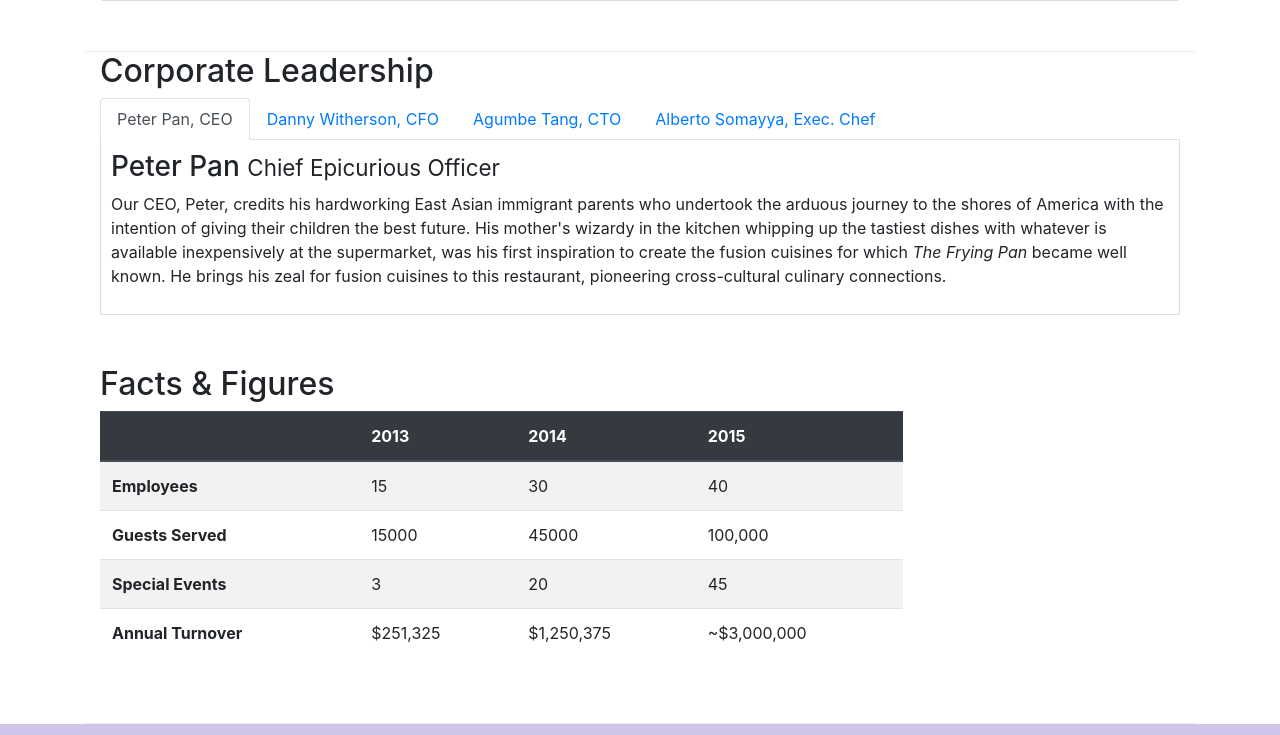
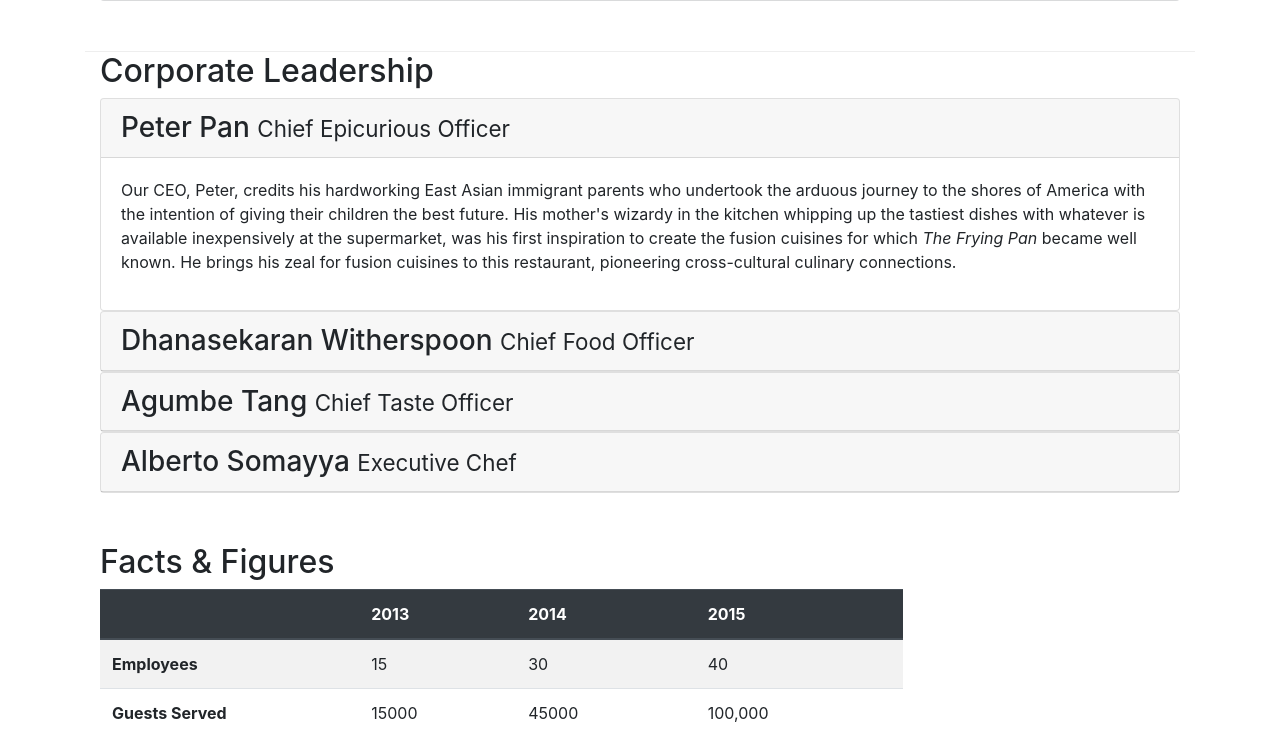
Before and after one commit to Karolislas/Bootstrap-4, a website: page aboutus.html in a window 1280 px wide. Shown: the part 920-1655 px from the top of the page. Drawn offline with nearby package versions, Linux system fonts and the light colour scheme.

```diff
--- a/aboutus.html
+++ b/aboutus.html
@@ -99,7 +99,69 @@
             <div class="col-12 col-sm">
                 <h2>Corporate Leadership</h2>
 
-                <ul class="nav nav-tabs">
+                <div id="accordion">
+                    <div class="card">
+                        <div class="card-header" role="tab" id="peterhead">
+                            <h3 class="mb-0">
+                                <a data-toggle="collapse" data-target="#peter">
+                                    Peter Pan <small>Chief Epicurious Officer</small>
+                                </a>
+                            </h3>
+                        </div>
+                        <div class="collapse show" id="peter" data-parent="#accordion">
+                            <div class="card-body">
+                                <p class="d-none d-sm-block">Our CEO, Peter, credits his hardworking East Asian immigrant parents who undertook the arduous journey to the shores of America with the intention of giving their children the best future. His mother's wizardy in the kitchen whipping up the tastiest dishes with whatever is available inexpensively at the supermarket, was his first inspiration to create the fusion cuisines for which <em>The Frying Pan</em> became well known. He brings his zeal for fusion cuisines to this restaurant, pioneering cross-cultural culinary connections.</p>
+                            </div>
+                        </div>
+                    </div>
+
+                    <div class="card">
+                        <div class="card-header" role="tab" id="dannyhead">
+                            <h3 class="mb-0">
+                                <a class="collapsed" data-toggle="collapse" data-target="#danny">
+                                    Dhanasekaran Witherspoon <small>Chief Food Officer</small>
+                                </a>
+                            </h3>
+                        </div>
+                        <div class="collapse" id="danny" data-parent="#accordion">
+                            <div class="card-body">
+                                <p class="d-none d-sm-block">Our CFO, Danny, as he is affectionately referred to by his colleagues, comes from a long established family tradition in farming and produce. His experiences growing up on a farm in the Australian outback gave him great appreciation for varieties of food sources. As he puts it in his own words, <em>Everything that runs, wins, and everything that stays, pays!</em></p>
+                            </div>
+                        </div>
+                    </div>
+
+                    <div class="card">
+                        <div class="card-header" role="tab" id="agumbehead">
+                            <h3 class="mb-0">
+                                <a class="collapsed" data-toggle="collapse" data-target="#agumbe">
+                                    Agumbe Tang <small>Chief Taste Officer</small>
+                                </a>
+                            </h3>
+                        </div>
+                        <div class="collapse" id="agumbe" data-parent="#accordion">
+                            <div class="card-body">
+                                <p class="d-none d-sm-block">Blessed with the most discerning gustatory sense, Agumbe, our CTO, personally ensures that every dish that we serve meets his exacting tastes. Our chefs dread the tongue lashing that ensues if their dish does not meet his exacting standards. He lives by his motto, <em>You click only if you survive my lick.</em></p>
+                            </div>
+                        </div>
+                    </div>
+
+                    <div class="card">
+                        <div class="card-header" role="tab" id="albertohead">
+                            <h3 class="mb-0">
+                                <a class="collapsed" data-toggle="collapse" data-target="#alberto">
+                                    Alberto Somayya <small>Executive Chef</small>
+                                </a>
+                            </h3>
+                        </div>
+                        <div class="collapse" id="alberto" data-parent="#accordion">
+                            <div class="card-body">
+                                <p class="d-none d-sm-block">Award winning three-star Michelin chef with wide International experience having worked closely with whos-who in the culinary world, he specializes in creating mouthwatering Indo-Italian fusion experiences. He says, <em>Put together the cuisines from the two craziest cultures, and you get a winning hit! Amma Mia!</em></p>
+                            </div>
+                        </div>
+                    </div>
+                </div>
+                <!-----------Tabs----------->
+                <!--<ul class="nav nav-tabs">
                     <li class="nav-item">
                         <a class="nav-link active" href="#peter" role="tab" data-toggle="tab">Peter Pan, CEO</a>
                     </li>
@@ -130,7 +192,7 @@
                         <h3>Alberto Somayya <small>Executive Chef</small></h3>
                         <p class="d-none d-sm-block">Award winning three-star Michelin chef with wide International experience having worked closely with whos-who in the culinary world, he specializes in creating mouthwatering Indo-Italian fusion experiences. He says, <em>Put together the cuisines from the two craziest cultures, and you get a winning hit! Amma Mia!</em></p>
                     </div>
-                </div>
+                </div>-->
             </div>
        </div>
        <div>
```
Also changed, not shown: index.html (+1 -1 lines).
